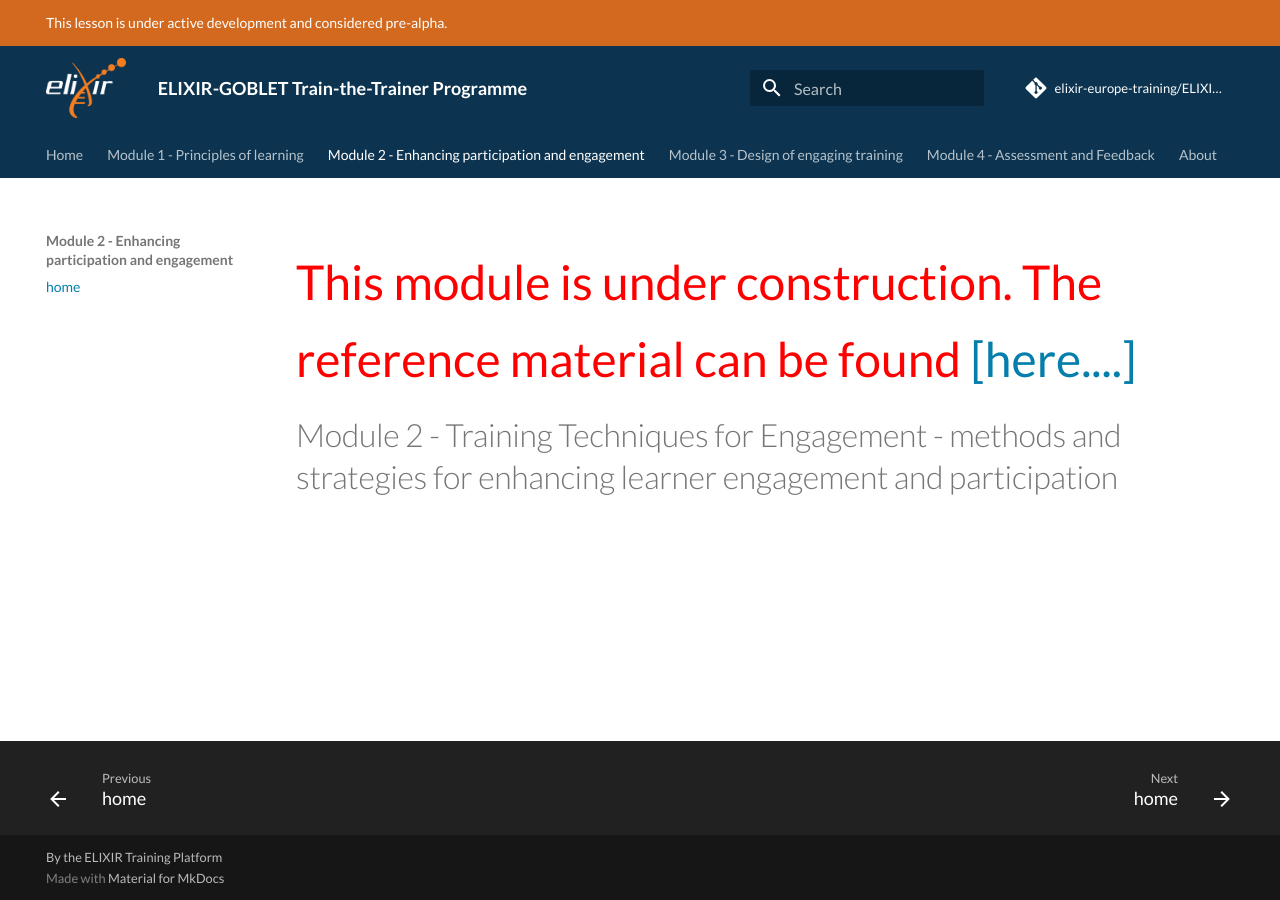
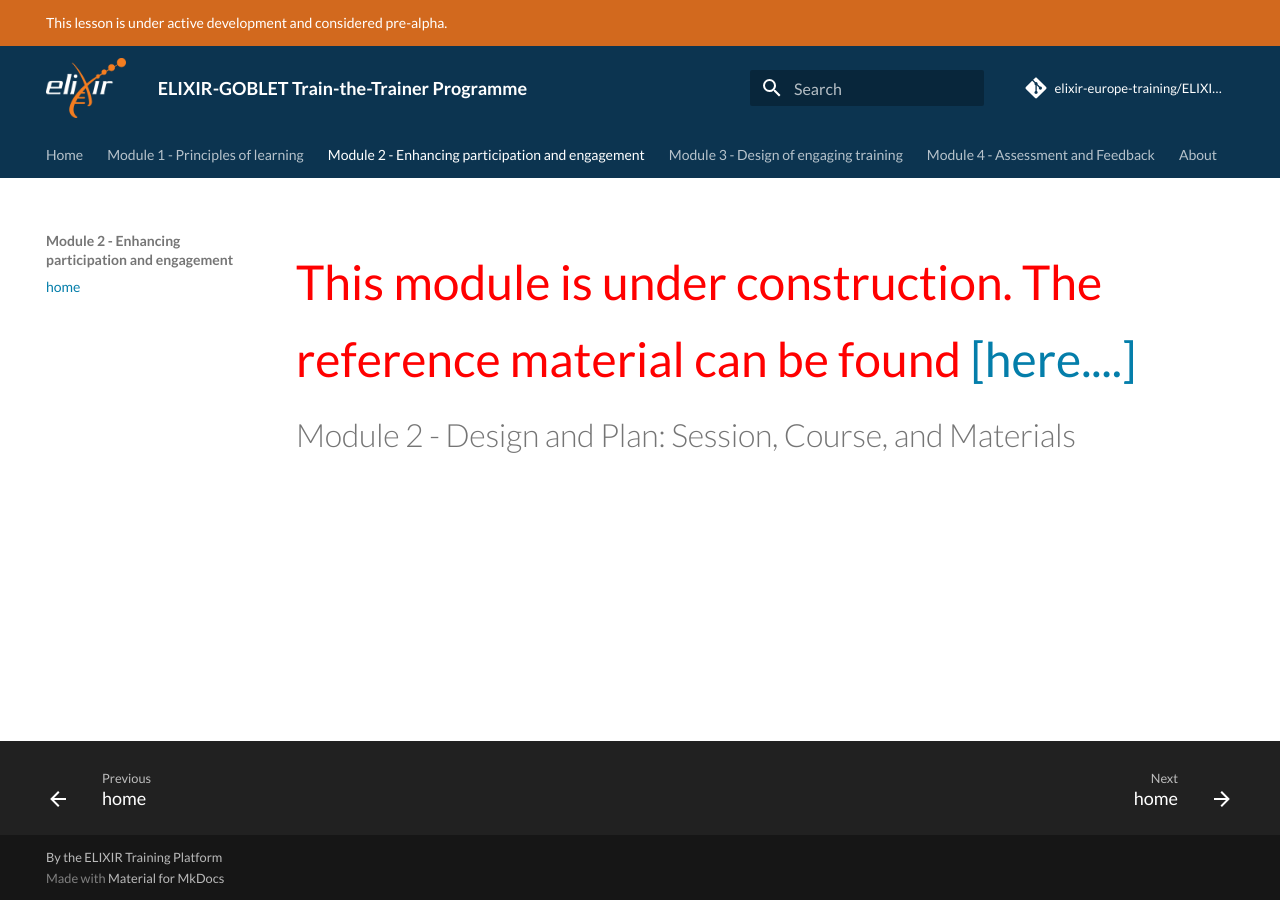
Before and after one commit to elixir-europe-training/ELIXIR-TrP-GOBLET-Train-the-Trainer, an MkDocs documentation site: the page built from docs/module_2/index.md, in a window 1280 px wide. Built offline with MkDocs 1.6.1 and Material for MkDocs 9.7.7, drawn with Linux system fonts in a browser that asks for light colours; comment, search, counter and statistics services are not loaded.

```diff
--- a/docs/assets/cards/core_modules.yaml
+++ b/docs/assets/cards/core_modules.yaml
@@ -7,16 +7,16 @@
 - title: Module 2
   url: ./module_2/index.md
   content: |
-    Enhancing learner engagement and participation
+    Design and plan: session, course, and materials
   # image: ./assets/images/cards/003-athena.png
 
 - title: Module 3
   url: ./module_3/index.md
   content: |
-    Design of training sessions
+    Enhancing learner participation and engagement
   # image: ./assets/images/cards/007-poseidon.png
 
 - title: Module 4
   url: ./module_4/index.md
   content: |
-    Assessment and Feedback
+    Assessment and feedback in training and teaching
--- a/docs/module_2/index.md
+++ b/docs/module_2/index.md
@@ -1,3 +1,3 @@
 <span style="color: red;"> <font size="20">     This module is under construction. The reference material can be found <a href="https://docs.google.com/presentation/d/13Vn2mA7N5NdgFqe64JQE1eSOu1rAkelY/edit?usp=share_link&ouid=117857355916723671329&rtpof=true&sd=true">[here....]</a>   </font>   </span>
 
-# Module 2 - Training Techniques for Engagement - methods and strategies for enhancing learner engagement and participation
+# Module 2 - Design and Plan: Session, Course, and Materials
```
Also changed, not shown: docs/assets/cards/optional_modules.yaml (+9 -15 lines), docs/chapters/chapter_01.md (+3 -3 lines).
